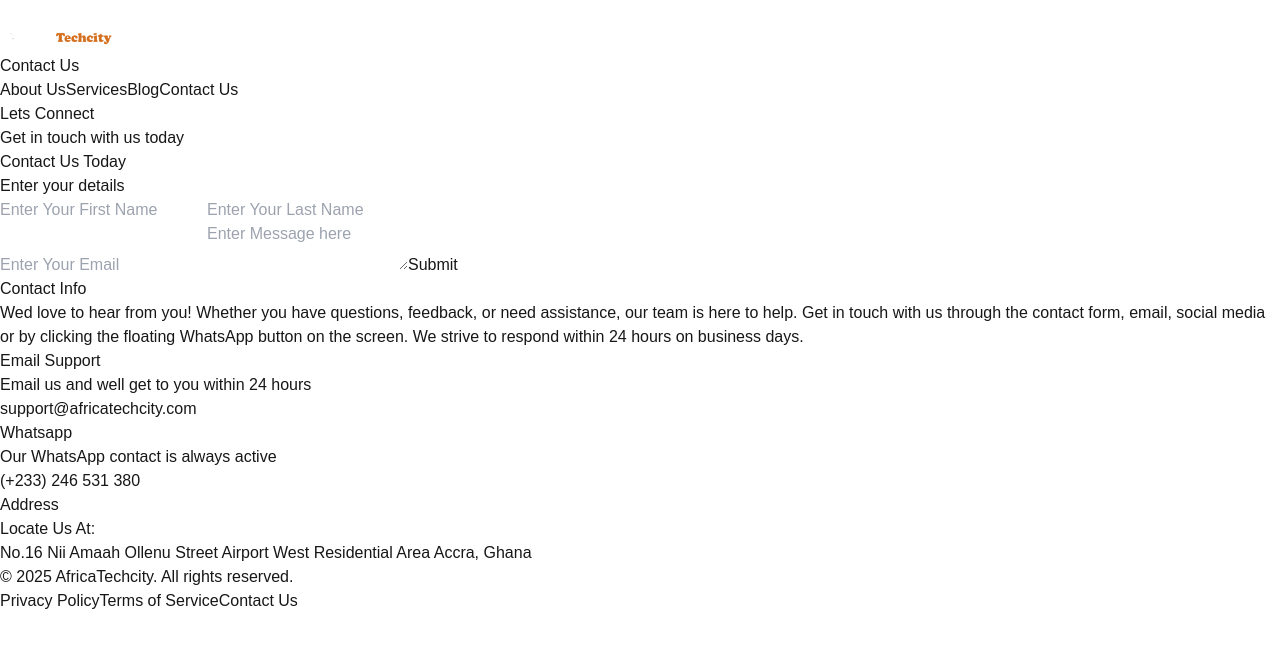
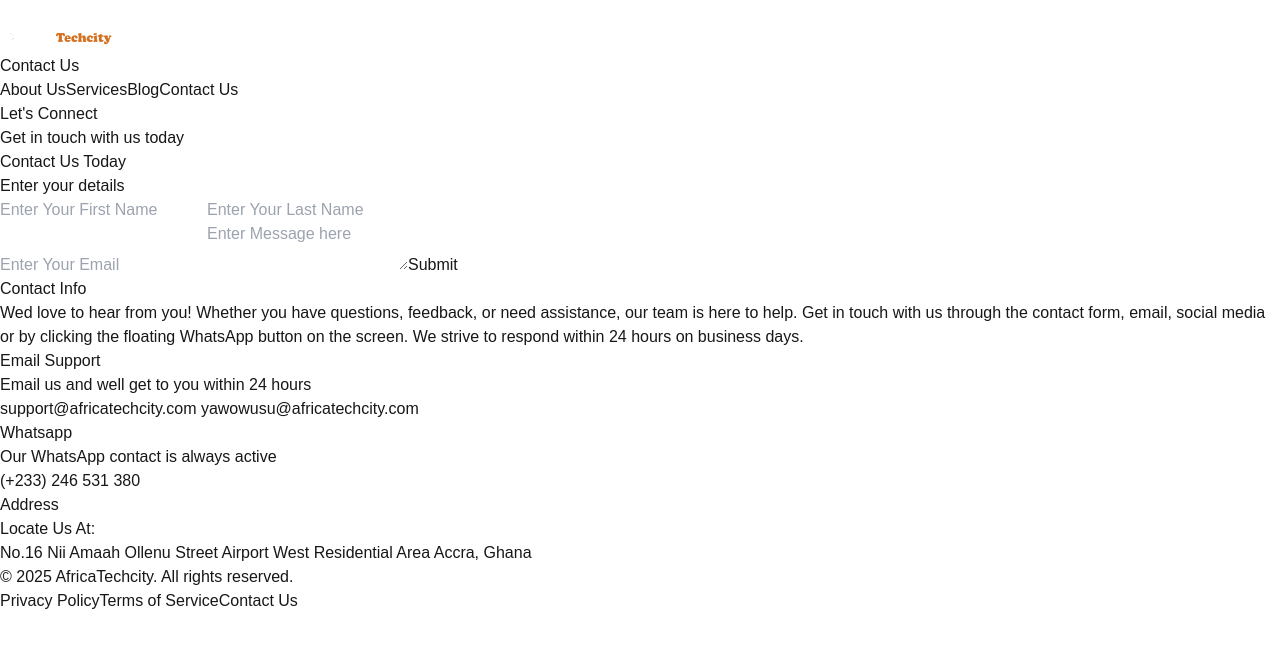
Before and after one commit to maagyei04/africa_techcity, a Next.js app: page /contact in a window 1280 px wide. Shown: the top 648 px of the page. Built offline with nearby package versions, Linux system fonts and the light colour scheme.

Commit message:
texts changes

```diff
--- a/src/app/contact/page.tsx
+++ b/src/app/contact/page.tsx
@@ -64,7 +64,7 @@ export default function ContactPage() {
         <div className="bg-darkBlue text-white min-h-screen py-20">
             <div className="max-w-6xl mx-auto px-4 md:px-8 items-center">
                 <div className="text-center">
-                    <h2 className="text-4xl font-bold text-orange-500 mb-4">Lets Connect</h2>
+                    <h2 className="text-4xl font-bold text-orange-500 mb-4">Let&apos;s Connect</h2>
                     <p className="text-lg mb-8 text-gray-500">Get in touch with us today</p>
                 </div>
                 <div className="grid md:grid-cols-2 gap-8">
@@ -131,6 +131,7 @@ export default function ContactPage() {
                         </p>
                         <p className="mb-2 text-gray-500">
                             support@africatechcity.com
+                            yawowusu@africatechcity.com
                         </p>
 
                         <h4 className="text-l mb-2">Whatsapp</h4>
```
